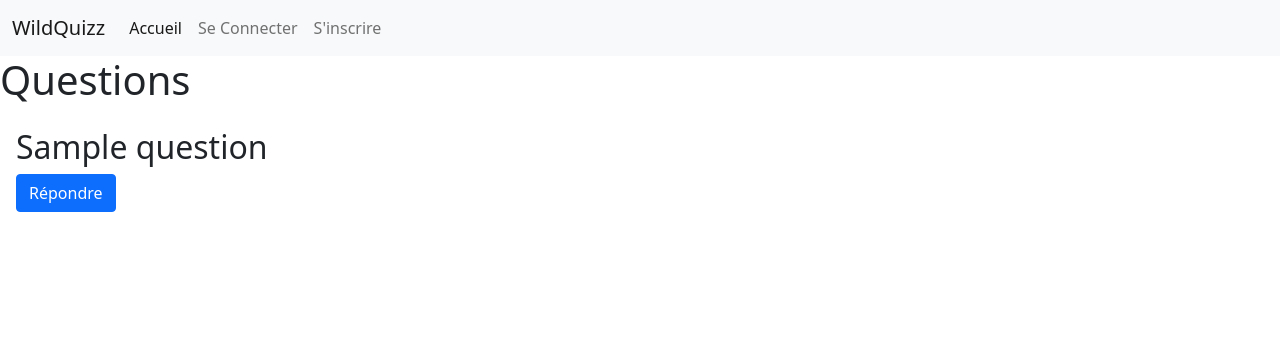
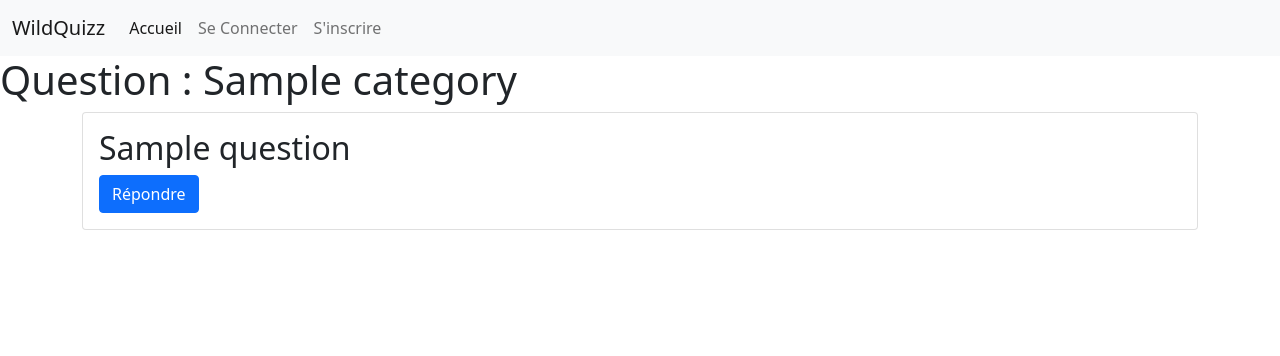
Before and after one commit to GuillaumeDV/checkpoint-4, a Symfony app: template templates/quizz/show.html.twig in a window 1280 px wide. Shown: the top 356 px of the page. Run offline with Twig, Linux system fonts and the light colour scheme; the template is opened without the code that fills it: most values are stand-ins (such as "Sample title", 1, 10 or a date in 2020); some libraries are stand-ins or nearby versions.

Commit message:
change little things

```diff
--- a/src/Controller/QuizzController.php
+++ b/src/Controller/QuizzController.php
@@ -36,7 +36,8 @@ class QuizzController extends AbstractController
             'controller_name' => 'QuizzController',
             'questions' => $questions->findBy([
             'category' => $category
-            ])
+            ]),
+            'category' => $category,
         ]);
     }
 
--- a/templates/quizz/show.html.twig
+++ b/templates/quizz/show.html.twig
@@ -3,11 +3,15 @@
 {% block title %}Quizz{% endblock %}
 
 {% block body %}
-<h1>Questions</h1>
+<h1>Question : {{ category.name }}</h1>
+<div class="container">
 {% for question in questions %}
-    <div class="card-body">
-        <h2>{{ question.name }}</h2>
-        <a href="{{ path('show_question', {'id': question.id }) }}" class="btn btn-primary">Répondre</a>
+    <div class="card">
+        <div class="card-body">
+            <h2>{{ question.name }}</h2>
+            <a href="{{ path('show_question', {'id': question.id }) }}" class="btn btn-primary">Répondre</a>
+        </div>
     </div>
 {% endfor %}
+</div>
 {% endblock %}
```
